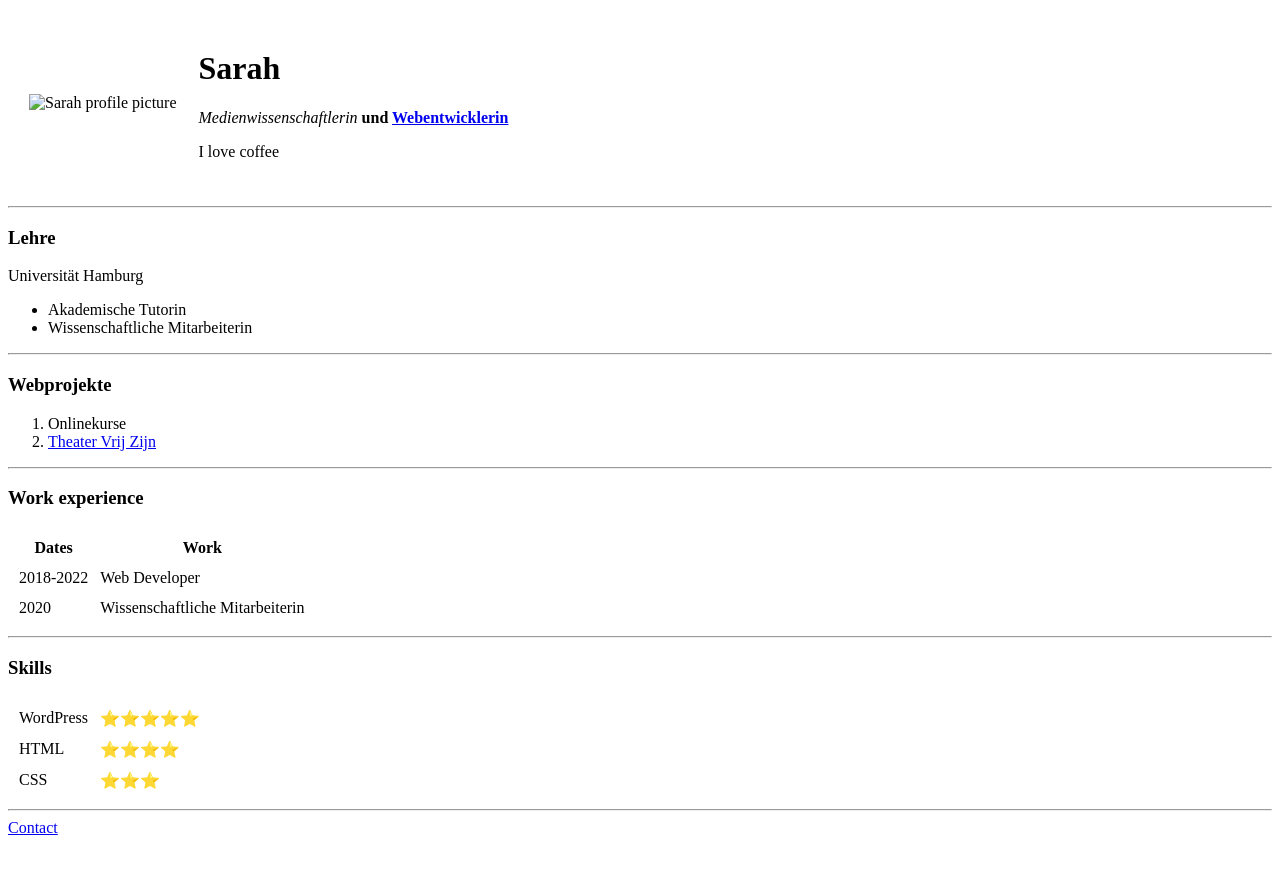
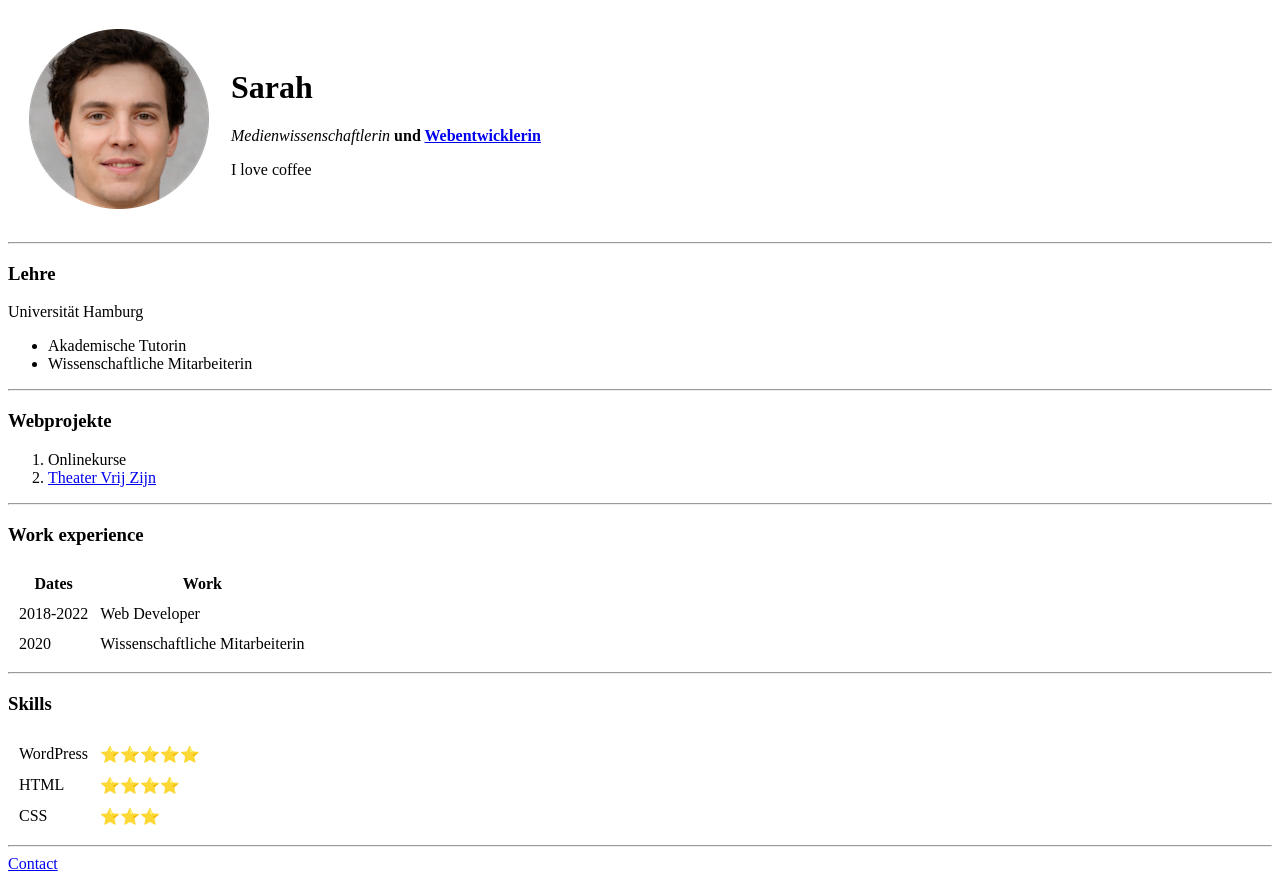
Before and after one commit to puma13992/cv, a plain HTML site: page index.html in a window 1280 px wide. Before the commit the page ends 845 px from the top, so only its background shows below. Drawn offline with Linux system fonts and the light colour scheme.

Commit message:
Update index.html

```diff
--- a/index.html
+++ b/index.html
@@ -8,7 +8,7 @@
     <body>
         <table cellspacing="20px">
             <tr>
-                <td><img src="Bewerbungsfoto_klein.jpg" alt="Sarah profile picture"></td>
+                <td><img src="images/fake-human-circle-img.png" alt="Sarah profile picture"></td>
                 <td><h1>Sarah</h1>
                     <p><em>Medienwissenschaftlerin</em><strong> und <a href="https://www.sarah-topfstaedt.eu/">Webentwicklerin</a></strong></p>
                     <p>I love coffee</p</td>
```
